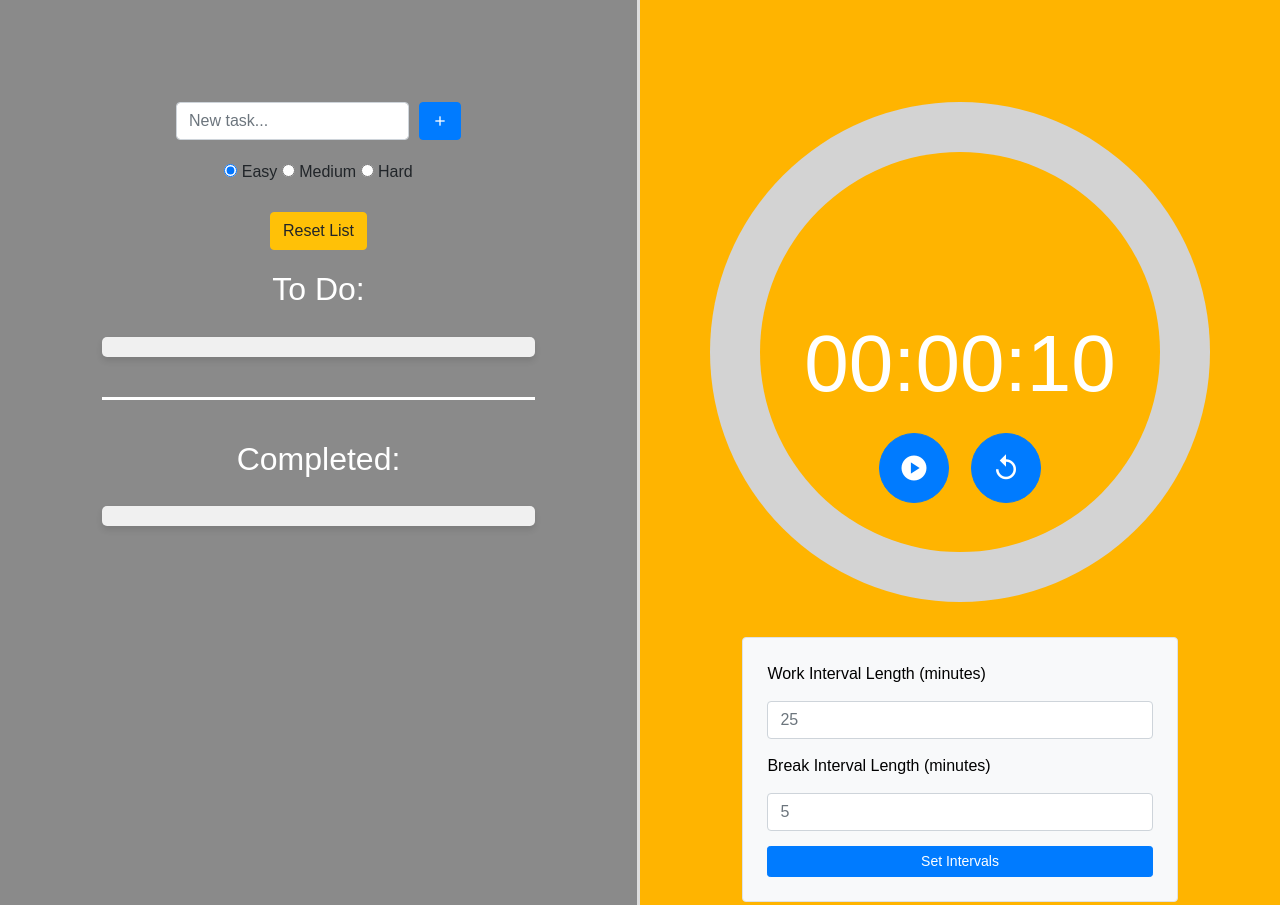
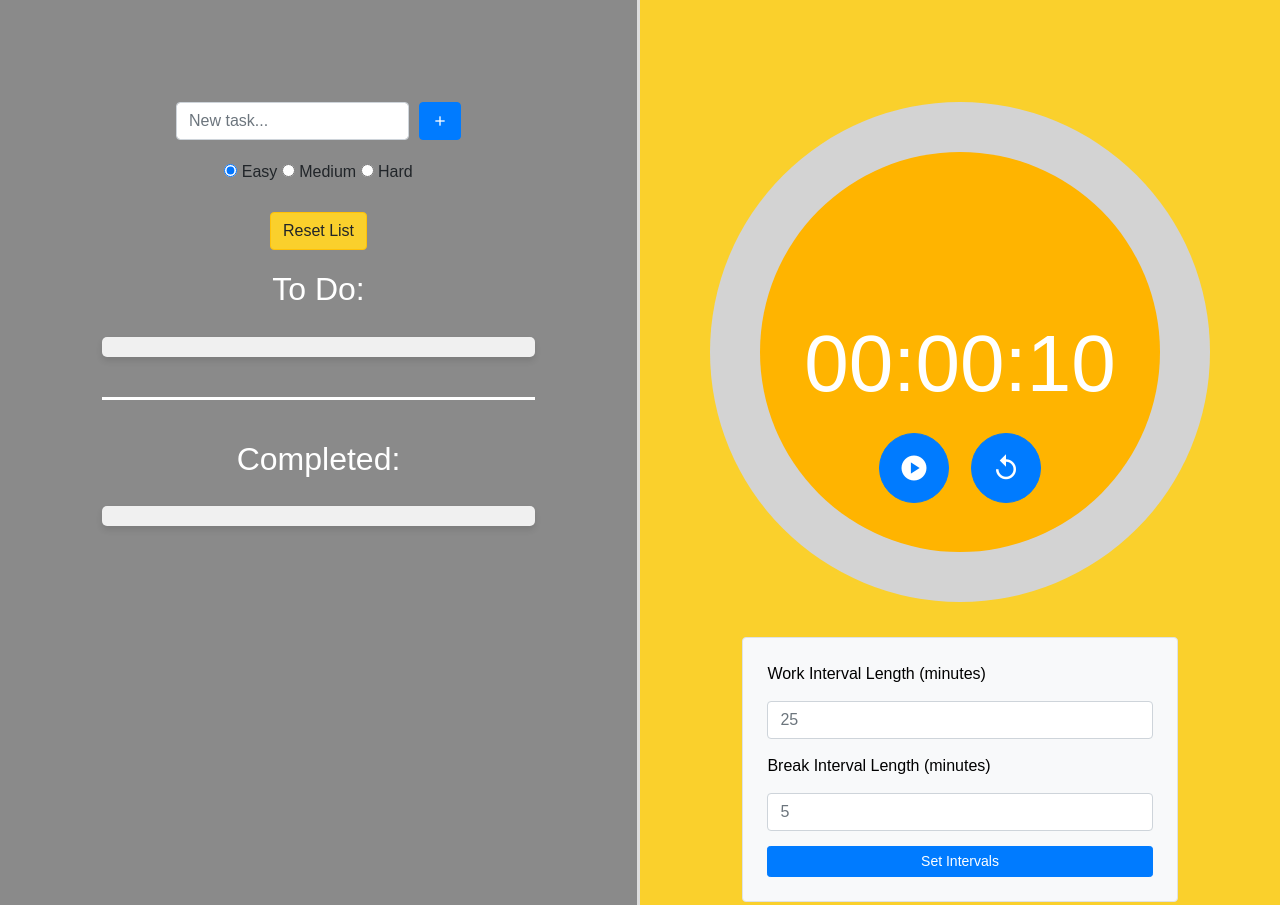
Before and after one commit to SeniorSeminarGroup/TypeScript_Artifact, a website with bundled scripts: page public/index.html in a window 1280 px wide. Shown: the top 905 px of the page. Built offline with nearby package versions, Linux system fonts and the light colour scheme.

Commit message:
fixed the yellow color

```diff
--- a/public/index.html
+++ b/public/index.html
@@ -31,7 +31,7 @@
       }
 
       .right {
-        background-color: #FFB400 ;
+        background-color: #fad02c ;
         padding: 8vw;
         gap: 20px;
         min-height: 100vh;
@@ -133,7 +133,7 @@
             <input type="radio" id="hard" name="difficulty">
             <label for="hard">Hard</label>
           </div>
-          <button class="btn btn-warning" id="reset-list">Reset List</button>
+          <button class="btn btn-warning" style="background-color: #fad02c;" id="reset-list">Reset List</button>
           <h2 for="unfinished-tasks-list" style="color: white">To Do:</h2>
           <ol id="unfinished-tasks-list">
           </ol>
```
